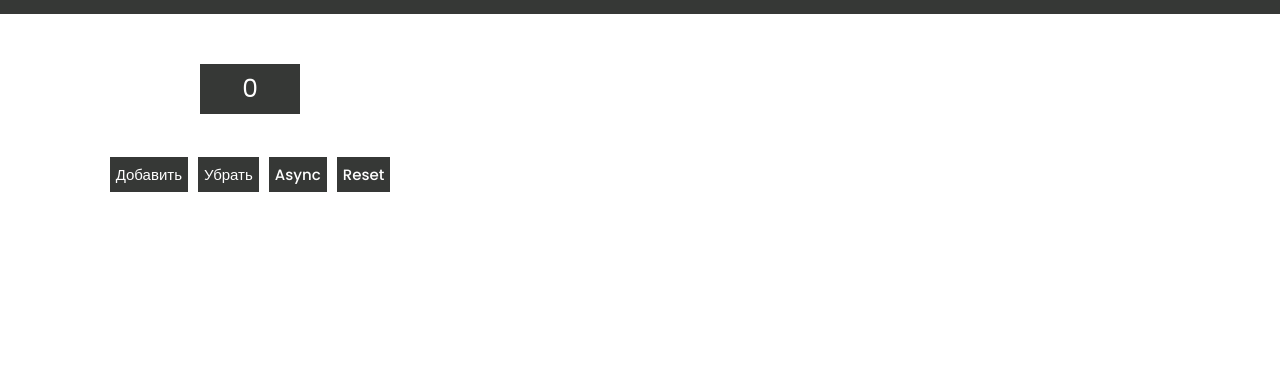
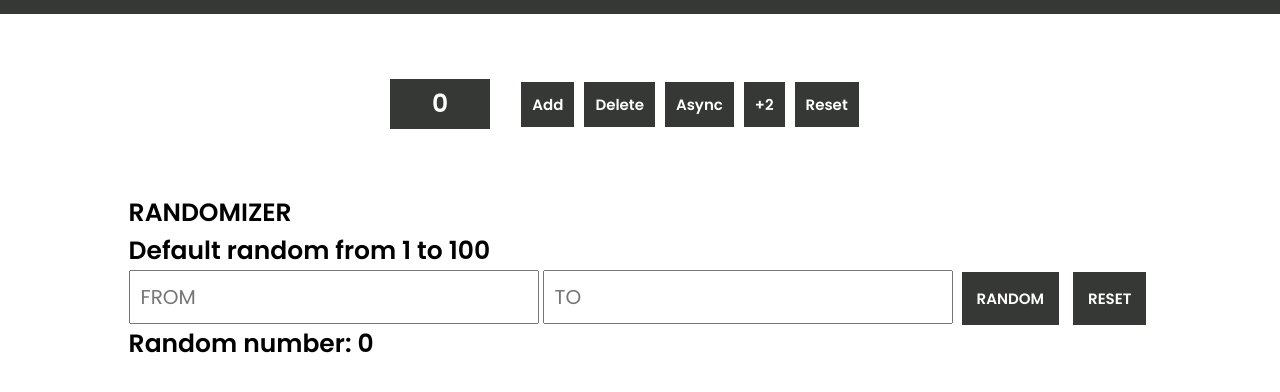
Before and after one commit to Almuker/Navigation-bar, a plain HTML site: page index.html in a window 1280 px wide. Shown: the part 50-442 px from the top of the page. Drawn offline with Linux system fonts and the light colour scheme.

Commit message:
added randomizer

```diff
--- a/index.html
+++ b/index.html
@@ -39,17 +39,37 @@
         </div>
     </nav>
 
-    <div class="counter">
-        <p><span class="counter_item"></span></p>
+    <div class="wrap">
+
+        <div class="counter">
+            <p><span class="counter_item"></span></p>
+        </div>
+        <div class="buttons">
+            <button class="increment">Add</button>
+            <button class="decrement">Delete</button>
+            <button class="async">Async</button>
+            <button class="double_increment">+2</button>
+            <button class="reset">Reset</button>
+        </div>
+    </div>
+
+    <div class="wrap">
+        <div class="randomizer">
+            <p class="title">Randomizer</p>
+            <p>Default random from 1 to 100</p>
+            <div>
+                <input placeholder="from" class="input_from">
+                <input placeholder="to" class="input_to">
+                <button class="random">Random</button>
+                <button class="random_reset">Reset</button>
+            </div>
+            <div>
+                <p>Random number: <span class="random_item"></span></p>
+            </div>
+        </div>
     </div>
 
 
-    <div class="buttons">
-        <button class="increment">Добавить</button>
-        <button class="decrement">Убрать</button>
-        <button class="async">Async</button>
-        <button class="reset">Reset</button>
-    </div>
 
     <script src="script.js"></script>
 </body>
--- a/script.js
+++ b/script.js
@@ -22,10 +22,13 @@ const navSlide = () => {
 }
 navSlide()
 
+
+// Counter
 const counter = document.querySelector('.counter_item')
 const increment = document.querySelector('.increment')
 const decrement = document.querySelector('.decrement')
 const async = document.querySelector('.async')
+const doubleIncrement = document.querySelector('.double_increment')
 const reset = document.querySelector('.reset')
 
 let state = 0
@@ -47,12 +50,42 @@ async.addEventListener('click', () => {
     }, 2000);
 })
 
+doubleIncrement.addEventListener('click', () => {
+    state += 2
+    render()
+})
+
 reset.addEventListener('click', () => {
     state = 0
     render()
 })
 
+// Randomizer
+const randomItem = document.querySelector('.random_item')
+const randomBtn = document.querySelector('.random')
+const inputFrom = document.querySelector('.input_from')
+const inputTo = document.querySelector('.input_to')
+const randomReset = document.querySelector('.random_reset')
+let stateRandom = 0
+
+randomBtn.addEventListener('click', () => {
+    if (inputTo.value === '' || inputFrom.value === '') {
+        stateRandom = Math.floor(Math.random() * (100 - 1) + 1)
+    } else {
+        stateRandom = Math.floor(Math.random() * (inputTo.value - inputFrom.value) + inputFrom.value)
+    }
+    render()
+})
+
+randomReset.addEventListener('click', () => {
+    stateRandom = 0
+    inputTo.value = ''
+    inputFrom.value = ''
+    render()
+})
+
 function render() {
     counter.textContent = state
+    randomItem.textContent = stateRandom
 }
 render()
--- a/style.css
+++ b/style.css
@@ -112,31 +112,16 @@ nav {
     transform: rotate(45deg) translate(-5px, -6px);
 }
 
-.dark_theme {
-    border: 1px solid #363836;
-    display: flex;
-    align-items: center;
-    justify-content: center;
-    margin-top: 50px;
-    margin-left: 50px;
-    width: 150px;
-    height: 50px;
-}
-
-.dark_theme input {
-    margin-left: 5px;
-}
-
 .counter {
     display: flex;
     align-items: center;
     justify-content: center;
     margin-top: 50px;
-    margin-left: 200px;
     width: 100px;
     height: 50px;
     font-family: 'Poppins', sans-serif;
     font-size: 25px;
+    font-weight: 600;
     color: white;
     background-color: #363836;
 }
@@ -145,23 +130,66 @@ nav {
     display: flex;
     align-items: center;
     justify-content: center;
-    margin-top: 20px;
-    margin-left: 50px;
+    margin-top: 50px;
     width: 400px;
-    height: 80px;
     font-family: 'Poppins', sans-serif;
     font-size: 25px;
 }
 
 .buttons button {
-    padding: 5px;
+    padding: 10px;
     margin: 0 5px 0 5px;
     font-family: 'Poppins', sans-serif;
     font-size: 15px;
-    font-weight: 500;
-    border: none;
+    font-weight: 600;
     border: 1px solid #363836;
     outline: none;
     color: white;
     background-color: #363836;
+    cursor: pointer;
 }
+
+.wrap {
+    display: flex;
+    justify-content: center;
+    margin-top: 15px;
+}
+
+.randomizer {
+    margin-top: 50px;
+}
+
+.title {
+    font-family: 'Poppins', sans-serif;
+    font-weight: 600;
+    font-size: 25px;
+    text-transform: uppercase;
+}
+
+.randomizer p {
+    font-family: 'Poppins', sans-serif;
+    font-weight: 600;
+    font-size: 25px;
+}
+
+.randomizer input {
+    padding: 10px;
+    font-size: 20px;
+    outline: none;
+    font-family: 'Poppins', sans-serif;
+    text-transform: uppercase;
+}
+
+.randomizer button {
+    padding: 14px;
+    margin: 0 5px 0 5px;
+    font-family: 'Poppins', sans-serif;
+    font-size: 15px;
+    font-weight: 600;
+    border: 1px solid #363836;
+    outline: none;
+    color: white;
+    background-color: #363836;
+    cursor: pointer;
+    text-transform: uppercase;
+}
```
